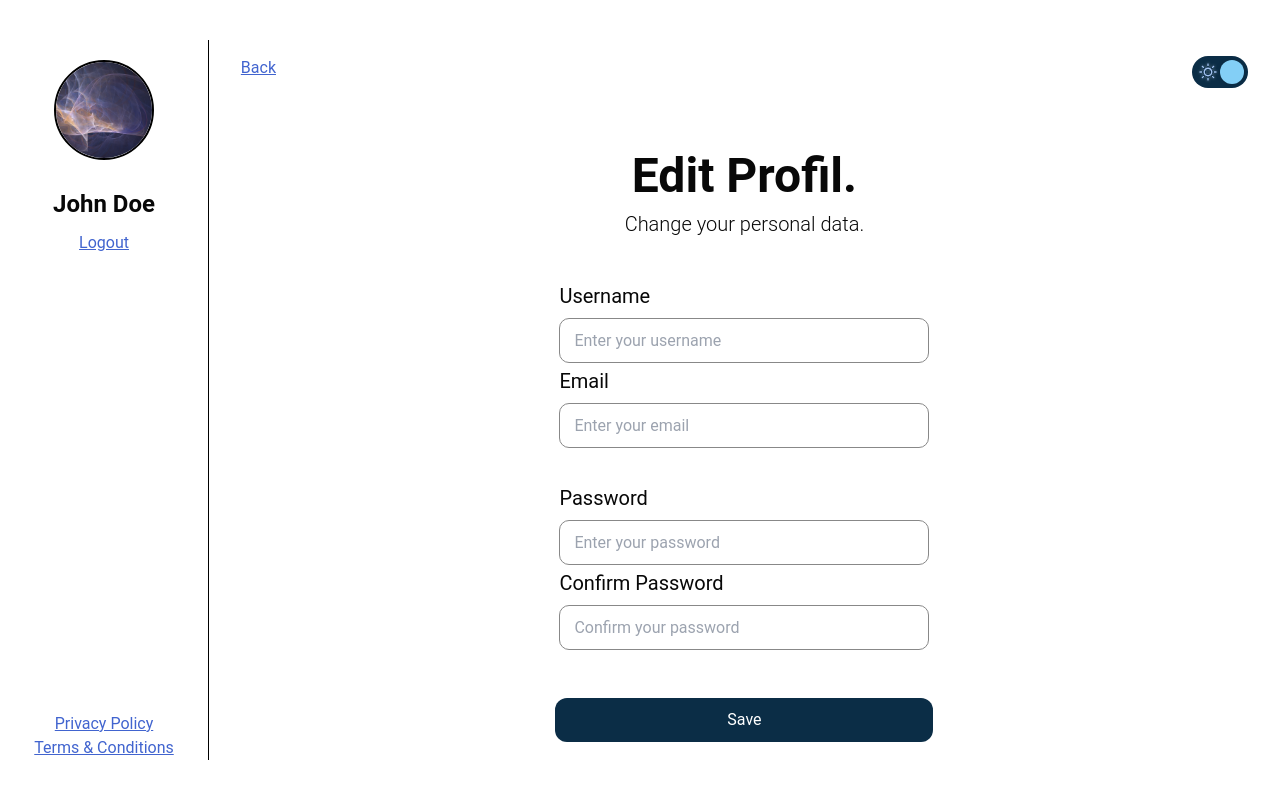
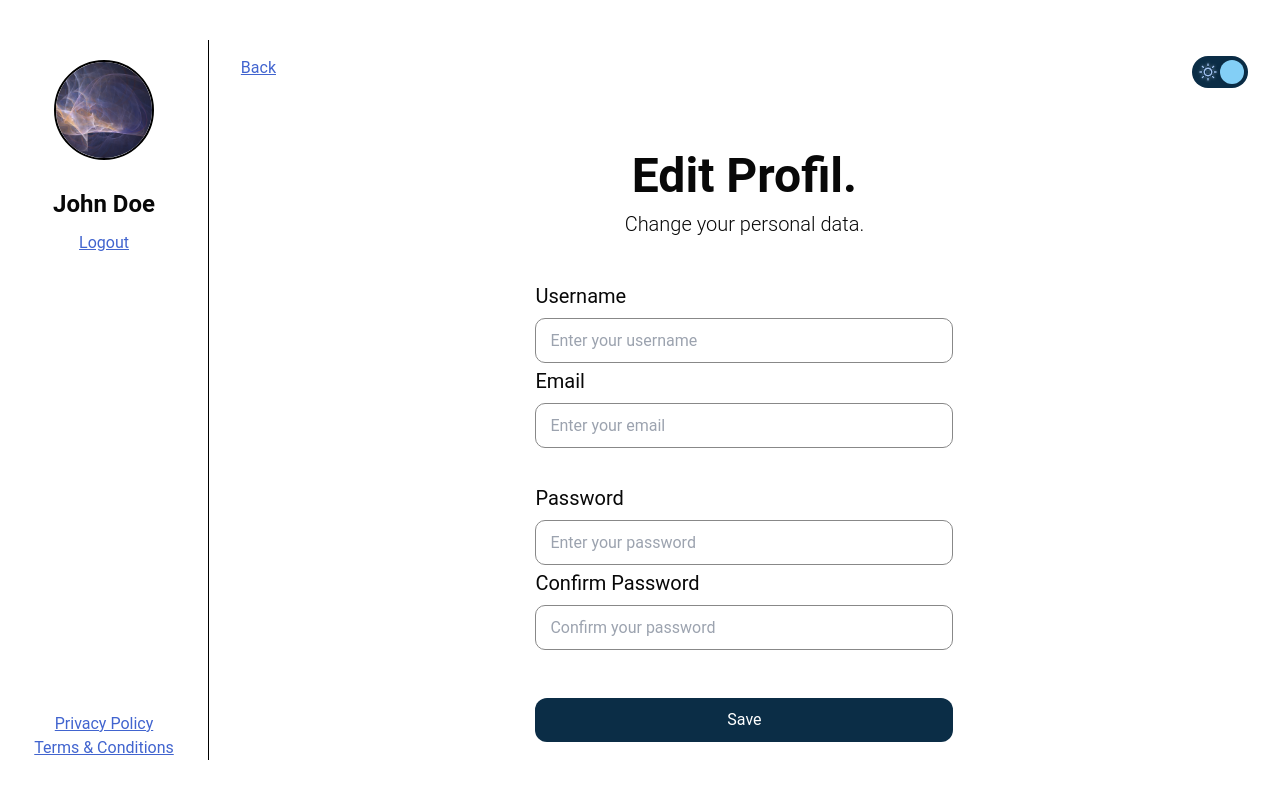
Before and after one commit to Oomaxime/DesignSystem, a React (Vite) app: page /param/user in a window 1280 px wide. Shown: the top 794 px of the page. Built offline with nearby package versions, Linux system fonts and the light colour scheme.

Commit message:
✨[UI] Amélioration de la mise en page des formulaires en supprimant des marges inutiles et en simplifiant le code CSS.

```diff
--- a/src/components/ui/Form.jsx
+++ b/src/components/ui/Form.jsx
@@ -31,7 +31,7 @@ export default function Form({
 
       {children}
 
-      <div className="flex flex-col gap-3 mx-5">
+      <div className="flex flex-col gap-3">
         <Button type="submit" active={true} onClick={() => navigate(path)}>
           <Text className="text-button">{buttonText}</Text>
         </Button>
--- a/src/pages/UserForm.jsx
+++ b/src/pages/UserForm.jsx
@@ -55,7 +55,7 @@ export default function UserForm() {
       buttonText="Save"
       path="/param/user"
     >
-      <div className="flex flex-col gap-10 w-screen px-6 md:w-auto mpd:px-0">
+      <div className="flex flex-col gap-10 w-screen md:w-auto mpd:px-0">
         <div className="flex flex-col gap-2">
           <div className="flex flex-col gap-1">
             <Input
--- a/src/styles/index.css
+++ b/src/styles/index.css
@@ -204,7 +204,6 @@ body.dark {
         display: flex;
         flex-direction: column;
         gap: 48px;
-
     }
 
     .avatar {
@@ -226,5 +225,4 @@ body.dark {
     .dark a {
         color: var(--dark-link-color);
     }
-
 }
```
